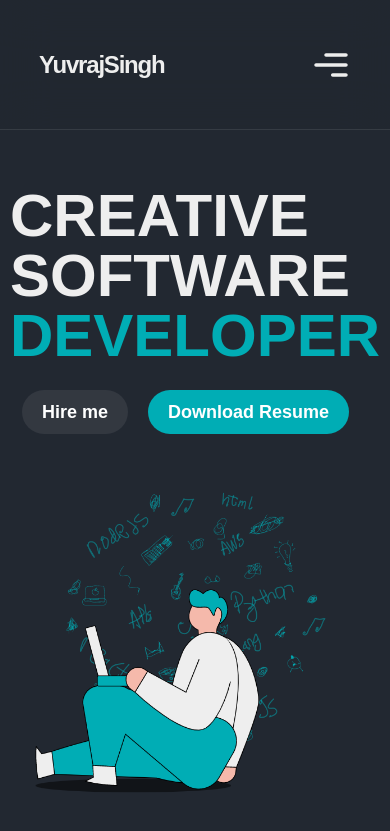
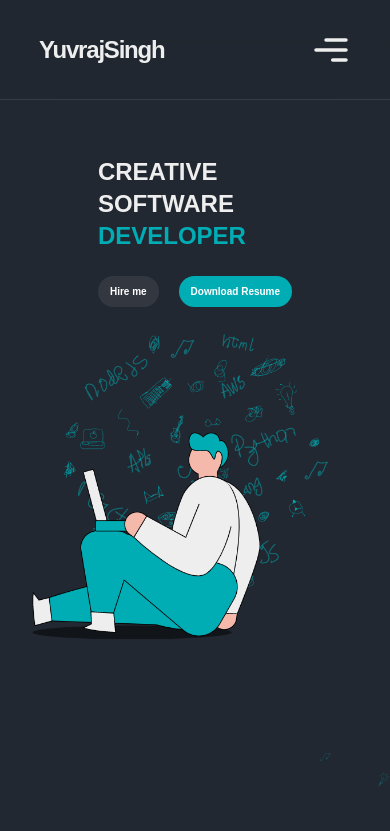
Before and after one commit to yuviS003/new-portfolio, a React (Create React App) app: page / in a window 390 px wide. Shown: the top 831 px of the page. Built offline with nearby package versions, Linux system fonts and the light colour scheme.

Commit message:
navbar and hero made responsive

```diff
--- a/src/components/Hero.jsx
+++ b/src/components/Hero.jsx
@@ -5,30 +5,30 @@ const Hero = () => {
   return (
     <div
       id="#hero"
-      className="flex flex-col lg:flex-row justify-center items-center gap-10 px-32 py-14"
+      className="flex flex-col lg:flex-row justify-center items-center gap-2 sm:gap-10 px-8 sm:px-24 md:px-32 py-14"
     >
       <div className="flex justify-center items-end">
-        <div className="">
+        <div className="hidden sm:block">
           <img src={arrow} alt="arrow" className="object-fill" />
         </div>
         <div className="flex flex-col">
-          <div className="font-poppins text-6xl md:text-8xl uppercase font-bold">
+          <div className="font-poppins text-2xl sm:text-6xl md:text-8xl uppercase font-bold">
             <div className="text-[#EEEEEE]">
               creative <br /> software
             </div>
             <div className="text-[#00ADB5]">developer</div>
           </div>
           <br />
-          <div className="flex gap-5 items-center pl-3 text-[18px]">
+          <div className="flex gap-5 items-center sm:pl-3 text-[10px] sm:text-[18px]">
             <button
               type="button"
-              className="bg-[#393E46BF] px-5 py-2 rounded-3xl cursor-pointer hover:drop-shadow-xl transition"
+              className="bg-[#393E46BF] px-3 sm:px-5 py-2 rounded-3xl cursor-pointer hover:drop-shadow-xl transition"
             >
               <span className="font-poppins font-bold text-white">Hire me</span>
             </button>
             <button
               type="button"
-              className="bg-[#00ADB5] px-5 py-2 rounded-3xl cursor-pointer hover:drop-shadow-xl transition"
+              className="bg-[#00ADB5] px-3 sm:px-5 py-2 rounded-3xl cursor-pointer hover:drop-shadow-xl transition"
             >
               <span className="font-poppins font-bold text-white">
                 Download Resume
@@ -37,7 +37,7 @@ const Hero = () => {
           </div>
         </div>
       </div>
-      <div className="flex justify-center items-center min-w-[20rem]">
+      <div className="flex justify-center items-center min-w-[8rem] sm:min-w-[20rem]">
         <img src={hero} alt="hero" className="object-cover" />
       </div>
     </div>
--- a/src/components/Navbar.jsx
+++ b/src/components/Navbar.jsx
@@ -14,7 +14,7 @@ const NavLink = ({ label, href }) => (
 const Navbar = () => {
   const [toggle, setToggle] = useState(false);
   return (
-    <nav className="sticky top-0 right-0 left-0 border-b-[1px] border-[#ededed1a] h-[130px] z-[103] flex justify-between items-center  py-0 px-[10%] backdrop-blur-xl bg-[#222831]/30 ">
+    <nav className="sticky top-0 right-0 left-0 border-b-[1px] border-[#ededed1a] h-[100px] sm:h-[130px] z-[103] flex justify-between items-center  py-0 px-[10%] backdrop-blur-xl bg-[#222831]/30 ">
       <a
         href="/"
         className="text-[#eee] font-oswald text-[1.5rem] font-semibold tracking-tighter"
```
